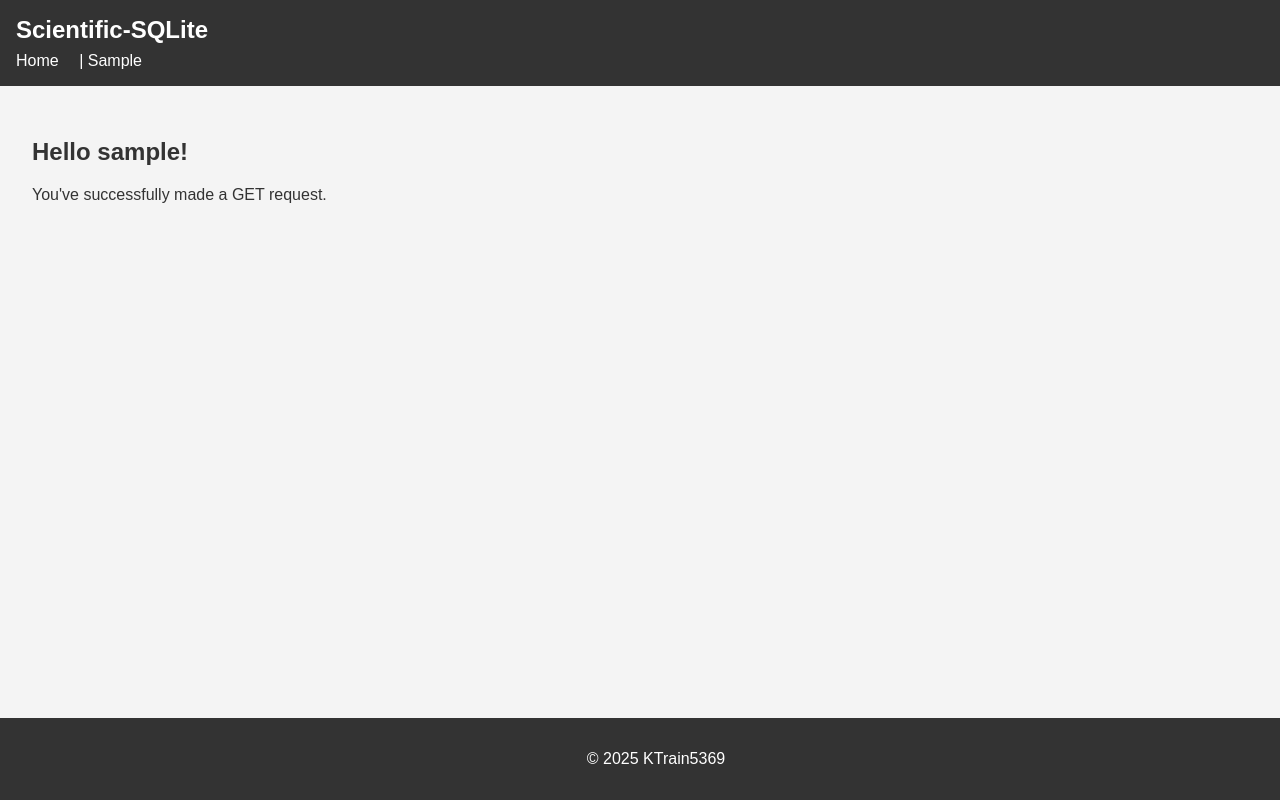
After one commit to KTrain5169/scientific-sqlite, a Flask app: page /sample/sample in a window 1280 px wide. The commit adds this page. Run offline with Flask 3, Linux system fonts and the light colour scheme.

Commit message:
dynamic routing & sample template

```diff
--- a/config/settings.py
+++ b/config/settings.py
@@ -2,8 +2,8 @@ from pydantic_settings import BaseSettings
 
 class Settings(BaseSettings):
     DB_FILE: str = "database.db"
-    FASTAPI_HOST: str = "0.0.0.0"
-    FASTAPI_PORT: int = 8000
+    FASTAPI_HOST: str = "localhost"  # changed default host to localhost
+    FASTAPI_PORT: int = 8080         # changed default port to 8080
     RELOAD: bool = True
 
     # Toggle settings for various parts of the server
@@ -12,6 +12,7 @@ class Settings(BaseSettings):
     ENABLE_FRONTEND: bool = True
     ENABLE_DB_QUERIES: bool = True
     ENABLE_WEBSOCKETS: bool = True
+    LOG_EXTRA_INFO: bool = True
 
     class Config:
         env_file = ".env"
--- a/main.py
+++ b/main.py
@@ -2,6 +2,7 @@ from flask import Flask, request, render_template
 from fastapi import FastAPI
 from fastapi.middleware.wsgi import WSGIMiddleware
 import uvicorn
+import argparse
 
 from config.settings import settings
 from utils.db import init_db
@@ -20,16 +21,20 @@ flask_app = Flask(__name__)  # Flask will use the './templates' folder by defaul
 def index():
     return render_template("index.html")
 
-@flask_app.route("/sample", methods=["GET", "POST"])
-def sample():
+@flask_app.route("/sample/<name>", methods=["GET", "POST"])
+def sample(name):
     if request.method == "POST":
-        return "Data received (Flask POST)"
-    return "Sample GET route from Flask"
+        return render_template("sample.html", greeting=name, method="POST")
+    return render_template("sample.html", greeting=name, method="GET")
 
 # Custom 404 error handler
 @flask_app.errorhandler(404)
 def page_not_found(e):
-    return render_template("404.html"), 404
+    return render_template("errors/404.html"), 404
+
+@flask_app.errorhandler(500)
+def internal_server_error(e):
+    return render_template("errors/500.html"), 500
 
 # --- Setup FastAPI (JSON API, Middleware & WebSocket) ---
 app = FastAPI()
@@ -43,16 +48,24 @@ if settings.ENABLE_API:
     app.include_router(api_router, prefix="/api")
 
 # Include the WebSocket route at /ws
-app.include_router(websocket_router, prefix="/ws")
+if settings.ENABLE_WEBSOCKETS:
+    app.include_router(websocket_router, prefix="/ws")
 
 # Mount the Flask app if enabled
 if settings.ENABLE_FRONTEND:
     app.mount("/", WSGIMiddleware(flask_app))
 
 if __name__ == "__main__":
+    # Parse CLI arguments for temporary overrides
+    parser = argparse.ArgumentParser(description="Run Scientific-SQLite Server with temporary config overrides")
+    parser.add_argument("--host", type=str, help="Override the host", default=settings.FASTAPI_HOST)
+    parser.add_argument("--port", type=int, help="Override the port", default=settings.FASTAPI_PORT)
+    parser.add_argument("--reload", action="store_true", help="Enable auto reload", default=settings.RELOAD)
+    args = parser.parse_args()
+
     uvicorn.run(
         "main:app",
-        host=settings.FASTAPI_HOST,
-        port=settings.FASTAPI_PORT,
-        reload=settings.RELOAD
+        host=args.host,
+        port=args.port,
+        reload=args.reload
     )
--- /dev/null
+++ b/static/style.css
@@ -0,0 +1,47 @@
+body {
+    font-family: Arial, sans-serif;
+    margin: 0;
+    padding: 0;
+    background-color: #f4f4f4;
+    color: #333;
+}
+
+header {
+    background-color: #333;
+    color: #fff;
+    padding: 1rem;
+}
+
+header h1 {
+    margin: 0;
+    font-size: 1.5rem;
+}
+
+nav {
+    margin-top: 0.5rem;
+}
+
+nav a {
+    color: #fff;
+    text-decoration: none;
+    margin-right: 1rem;
+}
+
+nav a:hover {
+    text-decoration: underline;
+}
+
+main {
+    padding: 2rem;
+    min-height: 80vh;
+}
+
+footer {
+    background-color: #333;
+    color: #fff;
+    text-align: center;
+    padding: 1rem;
+    position: fixed;
+    bottom: 0;
+    width: 100%;
+}
--- a/templates/layouts/base.html
+++ b/templates/layouts/base.html
@@ -17,7 +17,7 @@
         {% block content %}{% endblock %}
     </main>
     <footer>
-        <p>&copy; 2025 Scientific-SQLite Project</p>
+        <p>&copy; 2025 KTrain5369</p>
     </footer>
 </body>
 </html>
--- /dev/null
+++ b/templates/sample.html
@@ -0,0 +1,8 @@
+{% extends "layouts/base.html" %}
+
+{% block title %}Home{% endblock %}
+
+{% block content %}
+    <h2>Hello {{ greeting }}!</h2>
+    <p>You've successfully made a {{ method }} request.</p>
+{% endblock %}
```
Also changed, not shown: templates/errors/500.html (added, +8 -0 lines), templates/errors/404.html (renamed from templates/404.html).
